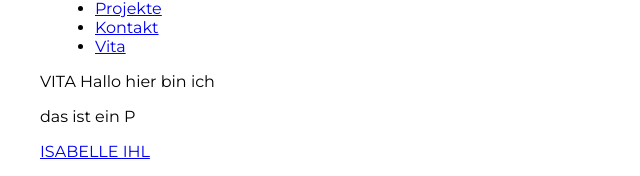
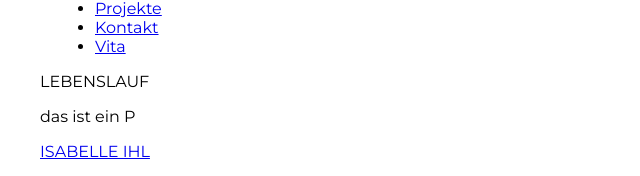
Before and after one commit to ihl-architektur/ihl-architektur.github.io, a React (Create React App) app: page /vita in a window 1280 px wide. Shown: the part 197-373 px from the top of the page, without its empty margins (0-640 px from the left). Built offline with nearby package versions, Linux system fonts and the light colour scheme; the HTML template or start-up script is replaced by a standard one.

Commit message:
Kleine Übung Lebenslauf

```diff
--- a/src/pages/Vita.jsx
+++ b/src/pages/Vita.jsx
@@ -5,7 +5,7 @@ const Vita = () => {
   return (
     <Container>
       <div>
-        VITA Hallo hier bin ich
+        LEBENSLAUF
         <p>das ist ein P</p>
       </div>
     </Container>
```
